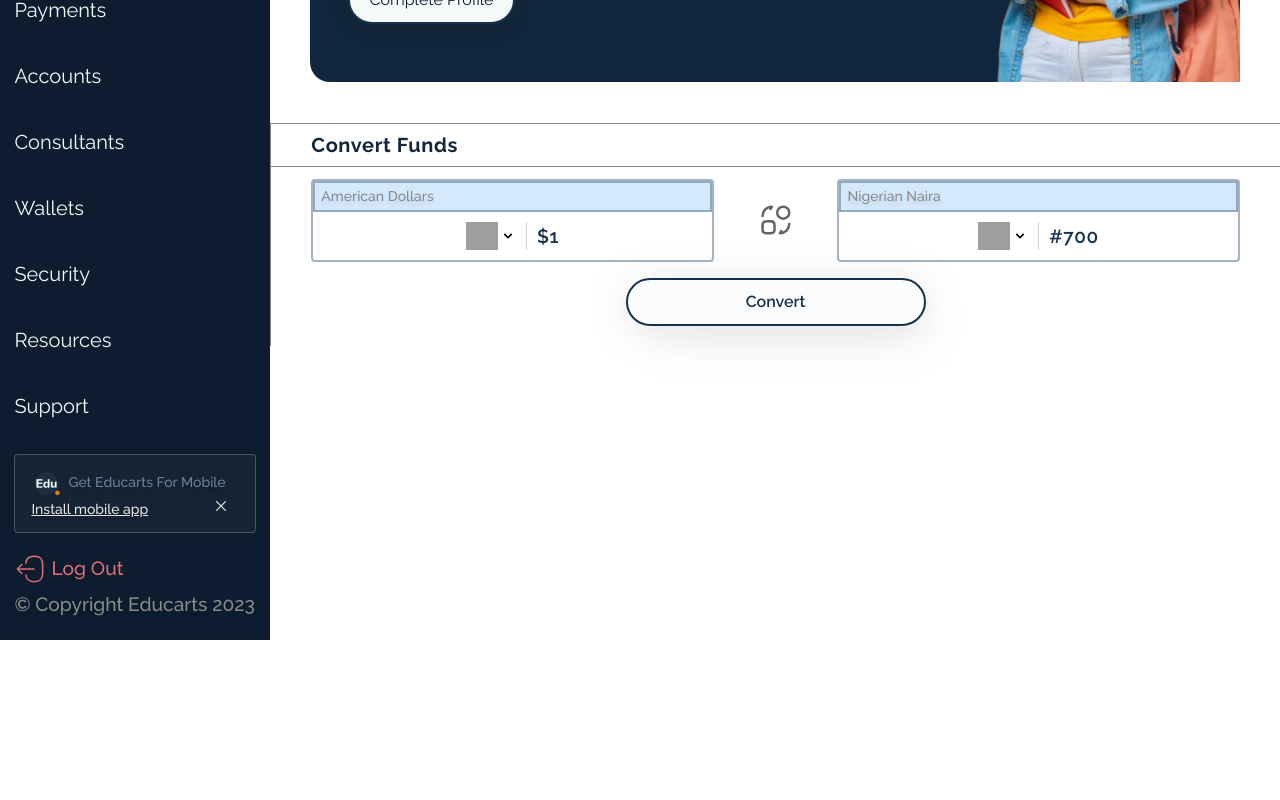
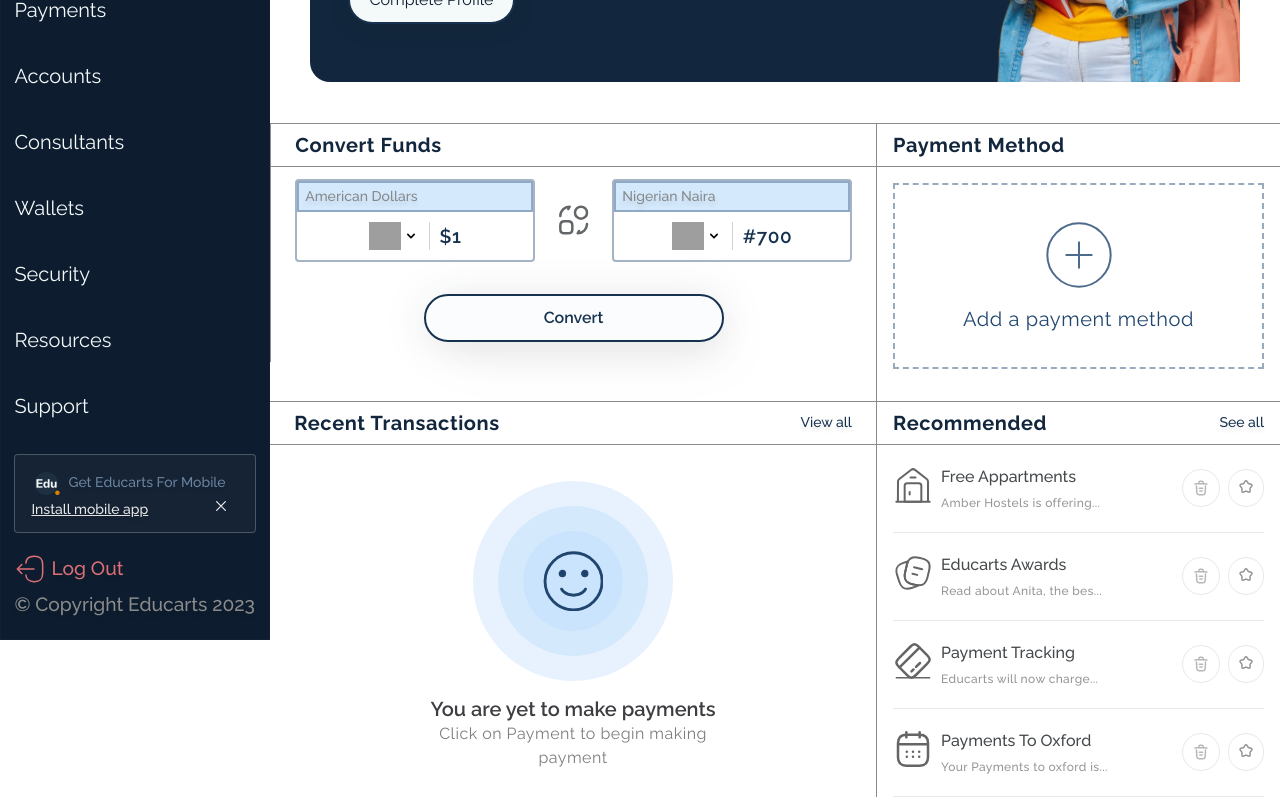
Before and after one commit to HackCityDev/EduCarts-Dashboard, a Next.js app: page / in a window 1280 px wide. Shown: the part 338-1138 px from the top of the page. Before the commit the page ends 978 px from the top, so only its background shows below. Built offline with nearby package versions, Linux system fonts and the light colour scheme; grey boxes are pictures that could not be loaded.

Commit message:
Completed the index page

```diff
--- a/components/HomePage/UserPage.js
+++ b/components/HomePage/UserPage.js
@@ -9,6 +9,15 @@ import Span from "../General/Span";
 import Paragraphs from "../General/Paragraphs";
 import Button from "../General/Button";
 import { ConvertIcon, SmileIcon } from "../../assets_dashboard/UserHomepage";
+import {
+  AddPaymentMethodIcon,
+  AwardIcon,
+  CalendarIcon,
+  CardPOSIcon,
+  HouseIcon,
+  StarIcon,
+  TrashIcon,
+} from "../../assets_dashboard/RecommendedSection";
 
 export default function UserPage() {
   let userName = "Adewale John";
@@ -46,19 +55,48 @@ export default function UserPage() {
         </aside>
       </section>
       <section className={styles.TableSection}>
+        <aside className={styles.PaymentMethod}>
+          <div className={styles.Header}>
+            <Paragraphs content="Payment Method" />
+          </div>
+          <PaymentMethod />
+        </aside>
         <aside className={styles.ConvertFunds}>
-          <Paragraphs content="Convert Funds" />
+          <div className={styles.Header}>
+            <Paragraphs content="Convert Funds" />
+          </div>
           <ConvertFunds />
         </aside>
         <aside className={styles.RecentPayments}>
-          {/* <RecentPayments /> */}
+          <div className={styles.Header}>
+            <Paragraphs content="Recent Transactions" />
+            <Span content="View all" />
+          </div>
+          <div className={styles.RecentPaymentsBox}>
+            <Aside />
+          </div>
         </aside>
-        <aside className={styles.RecentActivity}></aside>
+        <aside className={styles.Recommended}>
+          <div className={styles.Header}>
+            <Paragraphs content="Recommended" />
+            <Span content="See all" />
+          </div>
+          <RecommendedOption />
+        </aside>
       </section>
     </main>
   );
 }
-
+function PaymentMethod() {
+  return (
+    <div className={styles.CardContainer}>
+      <div className={styles.Card}>
+        <AddPaymentMethodIcon />
+        <Paragraphs content="Add a payment method" />
+      </div>
+    </div>
+  );
+}
 function ConvertFunds() {
   return (
     <div className={styles.ConvertFundsBox}>
@@ -101,14 +139,32 @@ function ConvertFunds() {
     </div>
   );
 }
-
-function RecentPayments() {
+function RecommendedOption() {
   return (
-    <div className={styles.RecentPaymentsBox}>
-      <Aside />
+    <div className={styles.RecommendedOptions}>
+      {RecommendedOptions.map((option, i) => (
+        <div key={i} className={styles.Option}>
+          <div className={styles.Info}>
+            {option.icon}
+            <div className={styles.OptionInfo}>
+              <Headers content={option.title} />
+              <Paragraphs content={option.text} />
+            </div>
+          </div>
+          <div className={styles.Controls}>
+            <span>
+              <TrashIcon />
+            </span>
+            <span>
+              <StarIcon />
+            </span>
+          </div>
+        </div>
+      ))}
     </div>
   );
 }
+
 export function Aside({ state }) {
   return (
     <div className={styles.Aside}>
@@ -128,3 +184,26 @@ export function Aside({ state }) {
     </div>
   );
 }
+
+let RecommendedOptions = [
+  {
+    icon: <HouseIcon />,
+    title: "Free Appartments",
+    text: "Amber Hostels is offering...",
+  },
+  {
+    icon: <AwardIcon />,
+    title: "Educarts Awards",
+    text: "Read about Anita, the bes...",
+  },
+  {
+    icon: <CardPOSIcon />,
+    title: "Payment Tracking",
+    text: "Educarts will now charge...",
+  },
+  {
+    icon: <CalendarIcon />,
+    title: "Payments To Oxford",
+    text: "Your Payments to oxford is...",
+  },
+];
--- a/components/HomePage/_Homepage.scss
+++ b/components/HomePage/_Homepage.scss
@@ -129,29 +129,64 @@
   .TableSection {
     @include G.Flex;
     flex-direction: column;
+    gap: 1rem;
     aside {
       @include G.Flex;
-      //   flex: 33.33%;
-      //   border-top: 0.5px solid #8a8b8b;
-      //   border-bottom: 0.5px solid #8a8b8b;
+      flex-direction: column;
+    }
+    .Header {
+      display: flex;
+      justify-content: space-between;
+      align-items: center;
+      width: 100%;
+      padding: 7px G.$leftRight;
+      border-top: 0.5px solid #8a8b8b;
+      border-bottom: 0.5px solid #8a8b8b;
+      p {
+        font-weight: 700;
+        color: #12273d;
+        font-size: 20px;
+      }
+      span {
+        font-size: 14px;
+        color: #17324f;
+        text-shadow: 0px 4px 4px rgba(0, 0, 0, 0.1);
+      }
+    }
+    .PaymentMethod {
+      .CardContainer {
+        padding: 1rem G.$leftRight 2rem;
+        width: 100%;
+        display: flex;
+        justify-content: center;
+        .Card {
+          border: 2px dashed #98aabd;
+          width: min(400px, 100%);
+          padding: 2rem;
+          display: flex;
+          align-items: center;
+          gap: 10px;
+          flex-direction: column;
+          p {
+            font-size: 20px;
+            line-height: 32px;
+            color: #20466f;
+            text-align: center;
+          }
+        }
+      }
     }
     .ConvertFunds {
       border-left: 0.5px solid #8a8b8b;
-      flex-direction: column;
-      & > p {
-        width: 100%;
-        font-weight: 700;
-        color: #12273d;
-        font-size: 20px;
-        padding: 7px G.$leftRight;
-        border-top: 0.5px solid #8a8b8b;
-        border-bottom: 0.5px solid #8a8b8b;
-      }
       .ConvertFundsBox {
         padding: 12px G.$leftRight 20px;
         @include G.Flex;
         flex-direction: column;
-        gap: 1rem;
+        gap: 2rem;
+        // @media (min-width: calc(G.$BP-mobile - 100px)) {
+        //   flex-direction: row;
+        //   gap: 1rem;
+        // }
         .Currencies {
           @include G.Flex;
           gap: 5px;
@@ -200,9 +235,79 @@
     }
     .RecentPayments {
       .RecentPaymentsBox {
-        padding: 10% 0;
+        padding: 5% G.$leftRight;
         @include G.Flex;
         gap: 1rem;
+      }
+    }
+    .Recommended {
+      .RecommendedOptions {
+        @include G.Flex;
+        flex-direction: column;
+        padding: 0 G.$leftRight;
+        .Option {
+          border-bottom: 0.75px solid #e8e8e8;
+          padding: 20px 0;
+          @include G.Flex;
+          justify-content: space-between;
+          div {
+            display: flex;
+            gap: 8px;
+            .OptionInfo {
+              gap: 5px;
+              flex-direction: column;
+              h1 {
+                font-weight: 500;
+                font-size: 16px;
+                line-height: 24px;
+                color: #44484a;
+              }
+              p {
+                font-weight: 500;
+                font-size: 12px;
+                line-height: 18px;
+                color: #939697;
+              }
+            }
+          }
+          span {
+            padding: 10px;
+            border: 1px solid #e8e8e8;
+            border-radius: 32px;
+            line-height: 0;
+          }
+        }
+      }
+    }
+    @media (min-width: calc(G.$BP-mobile - 100px)) {
+      display: grid;
+      grid-template-rows: repeat(2, auto);
+      grid-template-columns: repeat(2, 1fr);
+      gap: 0;
+      aside {
+        align-self: baseline;
+      }
+      .ConvertFunds {
+        order: 1;
+        width: 120%;
+      }
+      .PaymentMethod {
+        order: 2;
+        width: 80%;
+        position: relative;
+        right: -20%;
+        border-left: 0.5px solid #8a8b8b;
+      }
+      .RecentPayments {
+        order: 3;
+        width: 120%;
+      }
+      .Recommended {
+        order: 4;
+        width: 80%;
+        position: relative;
+        right: -20%;
+        border-left: 0.5px solid #8a8b8b;
       }
     }
   }
@@ -212,8 +317,8 @@
   flex: 2;
   display: flex;
   flex-direction: column;
-  padding-top: 10%;
-  gap: 10%;
+  padding-top: 1%;
+  gap: 1rem;
   align-items: center;
   .document {
     div {
@@ -224,18 +329,57 @@
     }
     .doc1 {
       background: #e7f2fe;
-      width: 300px;
-      height: 300px;
+      width: 200px;
+      height: 200px;
       .doc2 {
         background: #d5e9fd;
-        width: 250px;
-        height: 250px;
+        width: 150px;
+        height: 150px;
         .doc3 {
           background: #cbe4fd;
-          width: 180px;
-          height: 180px;
+          width: 100px;
+          height: 100px;
+          svg {
+            width: 60px;
+            height: 60px;
+          }
+        }
+      }
+    }
+    @media (max-width: 600px) {
+      .doc1 {
+        width: 140px;
+        height: 140px;
+        .doc2 {
+          width: 100px;
+          height: 100px;
+          .doc3 {
+            width: 60px;
+            height: 60px;
+            svg {
+              width: 35px;
+              height: 35px;
+            }
+          }
         }
       }
     }
   }
+  .emptyTx {
+    max-width: 300px;
+    h1 {
+      font-weight: 600;
+      font-size: 20px;
+      line-height: 125%;
+      color: #3e3e42;
+      text-align: center;
+    }
+    p {
+      font-weight: 400;
+      font-size: 16px;
+      line-height: 24px;
+      text-align: center;
+      color: #7e7e80;
+    }
+  }
 }
--- a/components/styles.module.css
+++ b/components/styles.module.css
@@ -984,25 +984,57 @@
   align-items: center;
   width: 100%;
   flex-direction: column;
+  gap: 1rem;
 }
 .UserPage .TableSection aside {
   display: flex;
   justify-content: center;
   align-items: center;
   width: 100%;
+  flex-direction: column;
+}
+.UserPage .TableSection .Header {
+  display: flex;
+  justify-content: space-between;
+  align-items: center;
+  width: 100%;
+  padding: 7px 4%;
+  border-top: 0.5px solid #8a8b8b;
+  border-bottom: 0.5px solid #8a8b8b;
+}
+.UserPage .TableSection .Header p {
+  font-weight: 700;
+  color: #12273d;
+  font-size: 20px;
+}
+.UserPage .TableSection .Header span {
+  font-size: 14px;
+  color: #17324f;
+  text-shadow: 0px 4px 4px rgba(0, 0, 0, 0.1);
+}
+.UserPage .TableSection .PaymentMethod .CardContainer {
+  padding: 1rem 4% 2rem;
+  width: 100%;
+  display: flex;
+  justify-content: center;
+}
+.UserPage .TableSection .PaymentMethod .CardContainer .Card {
+  border: 2px dashed #98aabd;
+  width: min(400px, 100%);
+  padding: 2rem;
+  display: flex;
+  align-items: center;
+  gap: 10px;
+  flex-direction: column;
+}
+.UserPage .TableSection .PaymentMethod .CardContainer .Card p {
+  font-size: 20px;
+  line-height: 32px;
+  color: #20466f;
+  text-align: center;
 }
 .UserPage .TableSection .ConvertFunds {
   border-left: 0.5px solid #8a8b8b;
-  flex-direction: column;
-}
-.UserPage .TableSection .ConvertFunds > p {
-  width: 100%;
-  font-weight: 700;
-  color: #12273d;
-  font-size: 20px;
-  padding: 7px 4%;
-  border-top: 0.5px solid #8a8b8b;
-  border-bottom: 0.5px solid #8a8b8b;
 }
 .UserPage .TableSection .ConvertFunds .ConvertFundsBox {
   padding: 12px 4% 20px;
@@ -1011,7 +1043,7 @@
   align-items: center;
   width: 100%;
   flex-direction: column;
-  gap: 1rem;
+  gap: 2rem;
 }
 .UserPage .TableSection .ConvertFunds .ConvertFundsBox .Currencies {
   display: flex;
@@ -1064,20 +1096,96 @@
   width: min(300px, 100%);
 }
 .UserPage .TableSection .RecentPayments .RecentPaymentsBox {
-  padding: 10% 0;
+  padding: 5% 4%;
   display: flex;
   justify-content: center;
   align-items: center;
   width: 100%;
   gap: 1rem;
 }
+.UserPage .TableSection .Recommended .RecommendedOptions {
+  display: flex;
+  justify-content: center;
+  align-items: center;
+  width: 100%;
+  flex-direction: column;
+  padding: 0 4%;
+}
+.UserPage .TableSection .Recommended .RecommendedOptions .Option {
+  border-bottom: 0.75px solid #e8e8e8;
+  padding: 20px 0;
+  display: flex;
+  justify-content: center;
+  align-items: center;
+  width: 100%;
+  justify-content: space-between;
+}
+.UserPage .TableSection .Recommended .RecommendedOptions .Option div {
+  display: flex;
+  gap: 8px;
+}
+.UserPage .TableSection .Recommended .RecommendedOptions .Option div .OptionInfo {
+  gap: 5px;
+  flex-direction: column;
+}
+.UserPage .TableSection .Recommended .RecommendedOptions .Option div .OptionInfo h1 {
+  font-weight: 500;
+  font-size: 16px;
+  line-height: 24px;
+  color: #44484a;
+}
+.UserPage .TableSection .Recommended .RecommendedOptions .Option div .OptionInfo p {
+  font-weight: 500;
+  font-size: 12px;
+  line-height: 18px;
+  color: #939697;
+}
+.UserPage .TableSection .Recommended .RecommendedOptions .Option span {
+  padding: 10px;
+  border: 1px solid #e8e8e8;
+  border-radius: 32px;
+  line-height: 0;
+}
+@media (min-width: 600px) {
+  .UserPage .TableSection {
+    display: grid;
+    grid-template-rows: repeat(2, auto);
+    grid-template-columns: repeat(2, 1fr);
+    gap: 0;
+  }
+  .UserPage .TableSection aside {
+    align-self: baseline;
+  }
+  .UserPage .TableSection .ConvertFunds {
+    order: 1;
+    width: 120%;
+  }
+  .UserPage .TableSection .PaymentMethod {
+    order: 2;
+    width: 80%;
+    position: relative;
+    right: -20%;
+    border-left: 0.5px solid #8a8b8b;
+  }
+  .UserPage .TableSection .RecentPayments {
+    order: 3;
+    width: 120%;
+  }
+  .UserPage .TableSection .Recommended {
+    order: 4;
+    width: 80%;
+    position: relative;
+    right: -20%;
+    border-left: 0.5px solid #8a8b8b;
+  }
+}
 
 .Aside {
   flex: 2;
   display: flex;
   flex-direction: column;
-  padding-top: 10%;
-  gap: 10%;
+  padding-top: 1%;
+  gap: 1rem;
   align-items: center;
 }
 .Aside .document div {
@@ -1088,16 +1196,55 @@
 }
 .Aside .document .doc1 {
   background: #e7f2fe;
-  width: 300px;
-  height: 300px;
+  width: 200px;
+  height: 200px;
 }
 .Aside .document .doc1 .doc2 {
   background: #d5e9fd;
-  width: 250px;
-  height: 250px;
+  width: 150px;
+  height: 150px;
 }
 .Aside .document .doc1 .doc2 .doc3 {
   background: #cbe4fd;
-  width: 180px;
-  height: 180px;
+  width: 100px;
+  height: 100px;
+}
+.Aside .document .doc1 .doc2 .doc3 svg {
+  width: 60px;
+  height: 60px;
+}
+@media (max-width: 600px) {
+  .Aside .document .doc1 {
+    width: 140px;
+    height: 140px;
+  }
+  .Aside .document .doc1 .doc2 {
+    width: 100px;
+    height: 100px;
+  }
+  .Aside .document .doc1 .doc2 .doc3 {
+    width: 60px;
+    height: 60px;
+  }
+  .Aside .document .doc1 .doc2 .doc3 svg {
+    width: 35px;
+    height: 35px;
+  }
+}
+.Aside .emptyTx {
+  max-width: 300px;
+}
+.Aside .emptyTx h1 {
+  font-weight: 600;
+  font-size: 20px;
+  line-height: 125%;
+  color: #3e3e42;
+  text-align: center;
+}
+.Aside .emptyTx p {
+  font-weight: 400;
+  font-size: 16px;
+  line-height: 24px;
+  text-align: center;
+  color: #7e7e80;
 }/*# sourceMappingURL=styles.module.css.map */
```
Also changed, not shown: assets_dashboard/RecommendedSection.js (renamed from assets_dashboard/NewUserHomepage.js), 1 other file (tests, documents, lock files or other folders).
